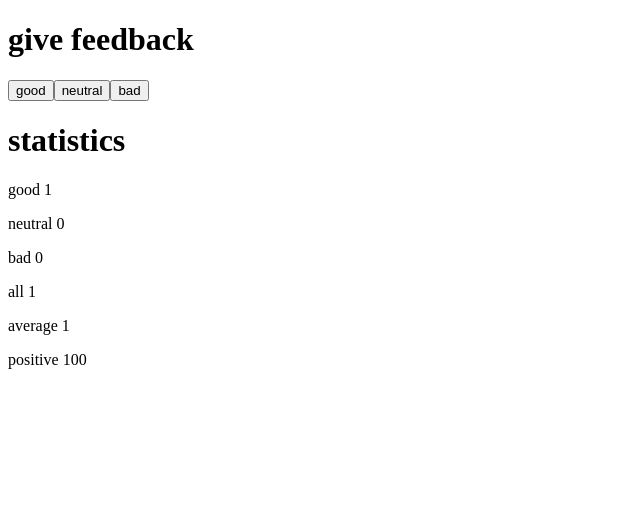
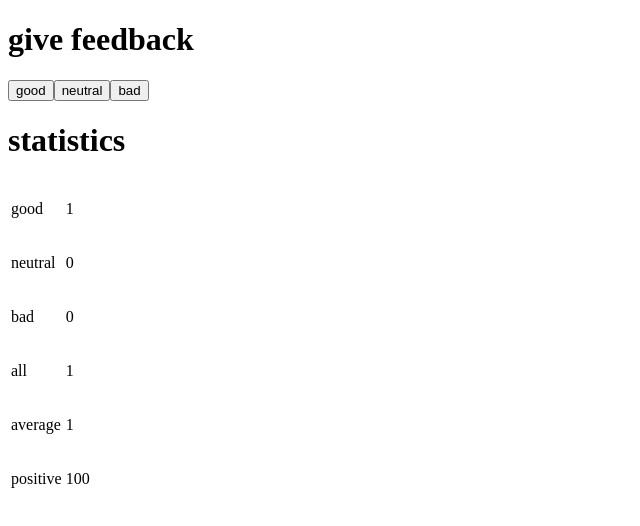
Before and after one commit to datgerhardt/fs, a React (Create React App) app in the folder part1/unicafe/: page / in a window 1280 px wide. Both pictures are taken after a click on the button "good". Shown: the top 526 px of the page, without its empty margins (0-640 px from the left). Built offline with nearby package versions, Linux system fonts and the light colour scheme.

Commit message:
Done with Exercise 1.11

```diff
--- a/part1/unicafe/src/App.js
+++ b/part1/unicafe/src/App.js
@@ -21,21 +21,24 @@ const Statistics = (props) => {
   return(
     <div>
       <h1>statistics</h1>
-      <StatisticsLine text={'good'} value={props.good}/>
+      <table>
+        <StatisticsLine text={'good'} value={props.good}/>
       <StatisticsLine text={'neutral'} value={props.neutral}/>
       <StatisticsLine text={'bad'} value={props.bad}/>
       <StatisticsLine text={'all'} value={props.total}/>
       <StatisticsLine text={'average'} value={props.average}/>
       <StatisticsLine text={'positive'} value={props.positivePercentage}/>
+      </table>
     </div>
   )
 }
 
 const StatisticsLine = (props) => {
   return(
-    <div>
-      <p>{props.text} {props.value}</p>
-    </div>
+    <tr>
+      <td><p>{props.text}</p> </td>
+      <td> <p>{props.value}</p> </td>
+    </tr>
   )
 }
 
```
